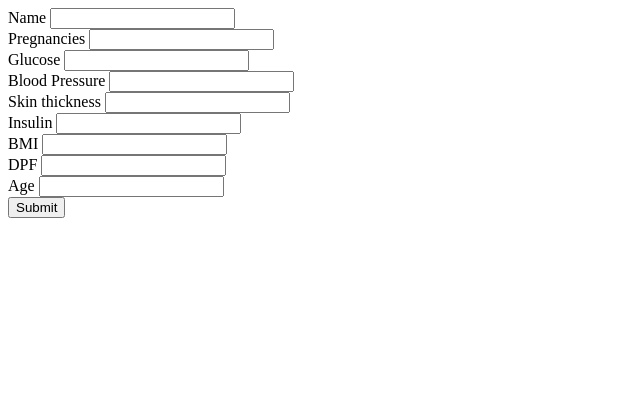
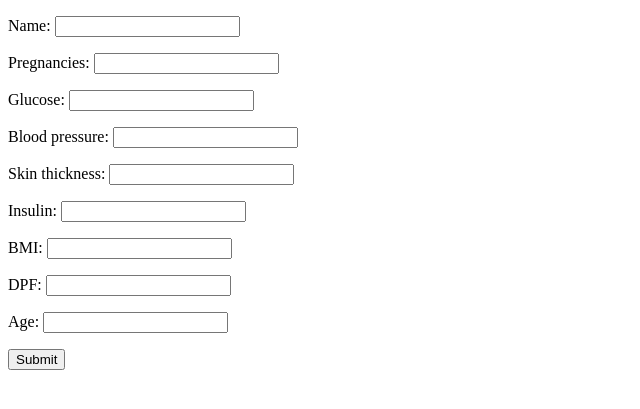
Before and after one commit to parthrangarajan/DiabetesRetinopathyDetection, a Django app: template predictor/templates/screening.html in a window 1280 px wide. Shown: the top 409 px of the page, without its empty margins (0-640 px from the left). Run offline with Django 4.2, Linux system fonts and the light colour scheme; the template is opened without the code that fills it: values that come from a table or form of the project are taken from there, others are empty; parts of the project's set-up code (start-up, migrations or seed data) failed here and were passed over.

Commit message:
saving form & displaying model results on new page

```diff
--- a/predictor/admin.py
+++ b/predictor/admin.py
@@ -2,4 +2,4 @@ from django.contrib import admin
 from .models import DiabetesData
 
 # Register your models here.
-admin.register(DiabetesData)
+admin.site.register(DiabetesData)
--- /dev/null
+++ b/predictor/forms.py
@@ -0,0 +1,8 @@
+from django import forms
+from .models import *
+
+class PredictionForm(forms.ModelForm):
+
+    class Meta:
+        model = DiabetesData
+        fields= ['name', 'pregnancies', 'glucose', 'blood_pressure',  'skin_thickness', 'insulin', 'BMI', 'DPF', 'age']
--- a/predictor/models.py
+++ b/predictor/models.py
@@ -4,7 +4,6 @@ from django.contrib.auth.models import User
 
 # Create your models here.
 class DiabetesData(models.Model):
-    user = models.ForeignKey(User, on_delete=models.CASCADE)
     name = models.CharField(max_length=256,default="")
     pregnancies = models.CharField(max_length=256, default="")
     glucose = models.CharField(max_length=256, default="")
@@ -14,7 +13,6 @@ class DiabetesData(models.Model):
     BMI = models.CharField(max_length=256, default="")
     DPF = models.CharField(max_length=256, default="")
     age = models.CharField(max_length=256, default="")
-    date = models.DateTimeField()
 
-    def __init__(self):
+    def __str__(self):
         return self.name
--- a/predictor/templates/screening.html
+++ b/predictor/templates/screening.html
@@ -1,43 +1,9 @@
 {% extends 'base.html' %}
 {% block content %}
     <div class="container">
-        <form method="POST" action="{% url 'result/' scan_id %}">
-            <div class="mb-3">
-              <label class="form-label">Name</label>
-              <input type="text" name='n0'class="form-control" id="n1">
-            </div>
-            <div class="mb-3">
-              <label class="form-label">Pregnancies</label>
-              <input type="text" name='n1'class="form-control" id="n1">
-            </div>
-            <div class="mb-3">
-                <label class="form-label">Glucose</label>
-                <input type="text" name='n2' class="form-control" id="n2">
-              </div>
-              <div class="mb-3">
-                <label class="form-label">Blood Pressure</label>
-                <input type="text" name='n3' class="form-control" id="n3">
-              </div>
-              <div class="mb-3">
-                <label class="form-label">Skin thickness</label>
-                <input type="text" name='n4' class="form-control" id="n4">
-              </div>
-              <div class="mb-3">
-                <label class="form-label">Insulin</label>
-                <input type="text" name='n5' class="form-control" id="n5">
-              </div>
-              <div class="mb-3">
-                <label class="form-label">BMI</label>
-                <input type="text" name='n6' class="form-control" id="n6">
-              </div>
-              <div class="mb-3">
-                <label class="form-label">DPF</label>
-                <input type="text" name='n7' class="form-control" id="n7">
-              </div>
-              <div class="mb-3">
-                <label class="form-label">Age</label>
-                <input type="text" name='n8' class="form-control" id="n8">
-              </div>
+        <form method="POST" >
+            {% csrf_token %}
+            {{form.as_p}}
             <button type="submit" class="btn btn-primary">Submit</button>
         </form>
     </div>
--- a/predictor/urls.py
+++ b/predictor/urls.py
@@ -1,10 +1,11 @@
 from django.contrib import admin
 from django.urls import path, include
-from .views import predictor, result
+from .views import predictor,result
 
 
 urlpatterns = [
-    path('predictor', predictor, name="predictor"),
-    path('result/<int:id>',result, name="result")
+
+    path('home/', predictor, name="home"),
+    path('result/<int:pk>',result, name="result")
 
 ]
--- a/user/urls.py
+++ b/user/urls.py
@@ -1,10 +1,10 @@
 from re import template
 from django.contrib.auth import views as auth_views
-
+from .views import register
 from django.urls import path
 
 urlpatterns = [
-    path('register/',auth_views.register, name="register"),
+    path('register/',register, name="register"),
     path('login/',auth_views.LoginView.as_view(template_name='login.html'), name="login"),
     path('logout/',auth_views.LogoutView.as_view(template_name='logout.html'), name="logout")
 
```
Also changed, not shown: predictor/templates/result.html (added, +7 -0 lines), predictor/views.py (+25 -36 lines).
